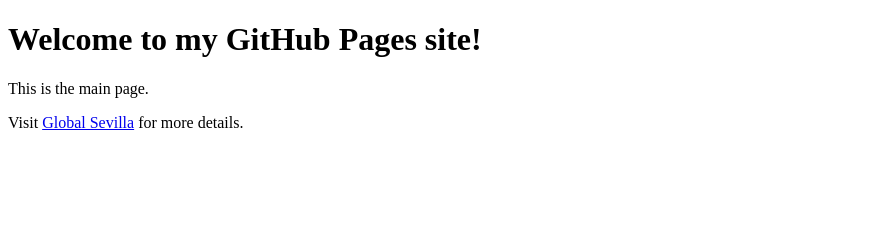
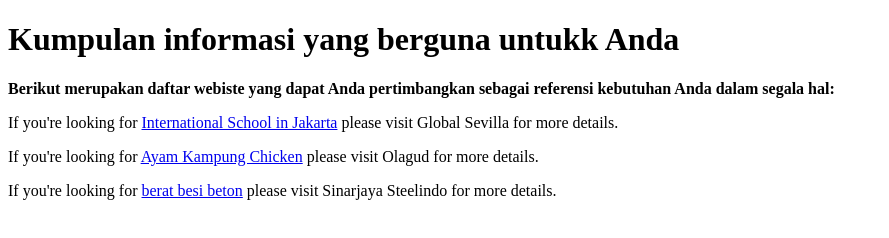
Before and after one commit to ninocreativadigital/artikel, a plain HTML site: page index.html in a window 1280 px wide. Shown: the whole page, without its empty margins (0-889 px from the left). Drawn offline with Linux system fonts and the light colour scheme.

Commit message:
Update index.html

```diff
--- a/index.html
+++ b/index.html
@@ -6,8 +6,10 @@
   <title>My GitHub Pages Site</title>
 </head>
 <body>
-  <h1>Welcome to my GitHub Pages site!</h1>
-  <p>This is the main page.</p>
-  <p>Visit <a href="https://www.globalsevilla.org/">Global Sevilla</a> for more details.</p>
+  <h1>Kumpulan informasi yang berguna untukk Anda</h1>
+  <p><b>Berikut merupakan daftar webiste yang dapat Anda pertimbangkan sebagai referensi kebutuhan Anda dalam segala hal:</b></p>
+  <p>If you're looking for  <a href="https://www.globalsevilla.org/">International School in Jakarta</a> please visit Global Sevilla for more details.</p>
+  <p>If you're looking for  <a href="https://www.olagud.com/id/ayam-kampung-super-fresh/"> Ayam Kampung Chicken</a> please visit Olagud for more details.</p>
+  <p>If you're looking for  <a href="https://sinarjayasteelindo.com/besi-beton/">berat besi beton</a> please visit Sinarjaya Steelindo for more details.</p>
 </body>
 </html>
```
